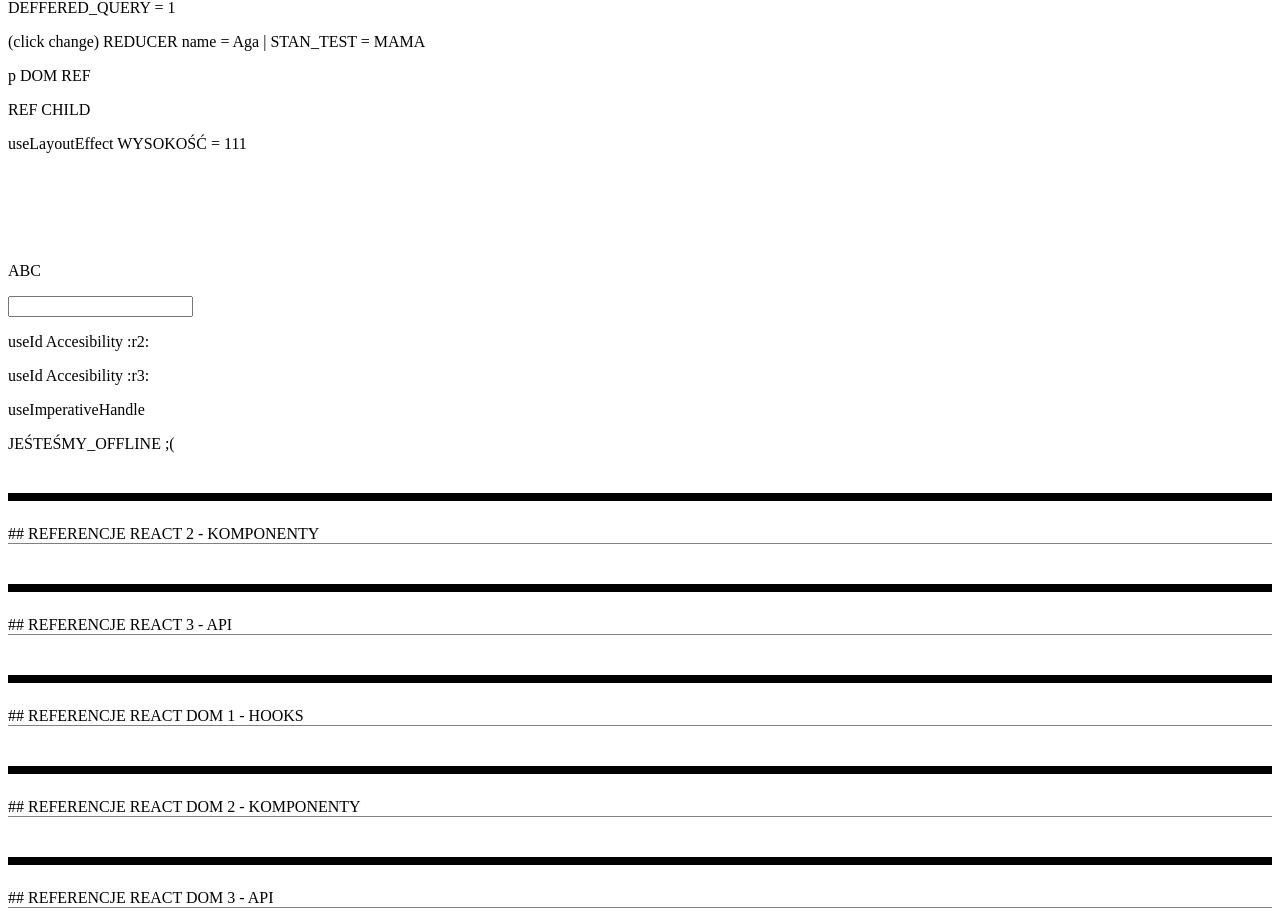
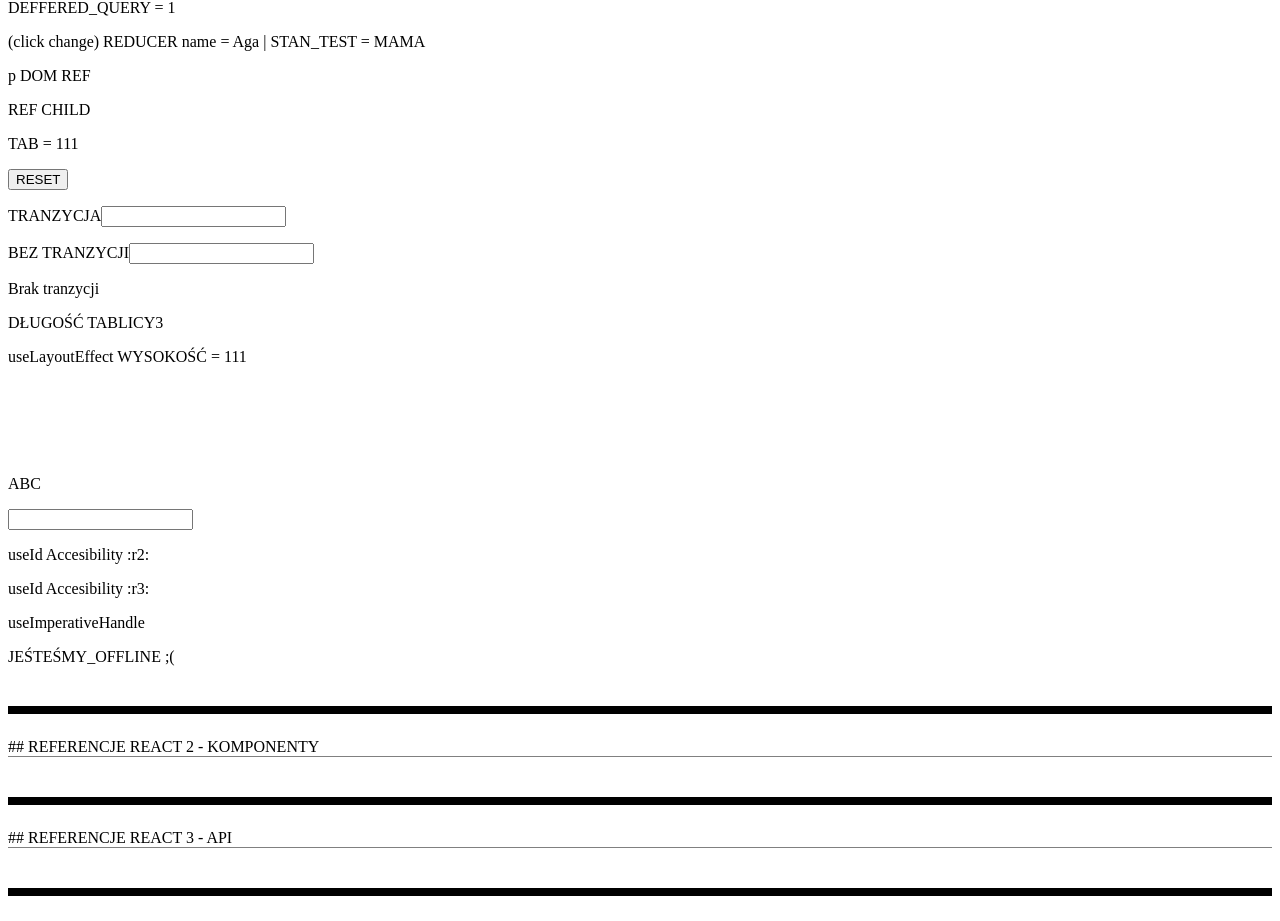
Before and after one commit to MaciejRog/CHEATSHEET_REACT, a React (Vite) app: page / in a window 1280 px wide. Shown: the part 2259-3180 px from the top of the page. Built offline with nearby package versions, Linux system fonts and the light colour scheme; no server answers.

Commit message:
add react hook useTransition info

```diff
--- a/src/2_REFERENCJE/1_ref_REACT/1_Hooks/ReactHooks.jsx
+++ b/src/2_REFERENCJE/1_ref_REACT/1_Hooks/ReactHooks.jsx
@@ -16,6 +16,7 @@
   useRef,
   useState,
   useSyncExternalStore,
+  useTransition,
 } from "react";
 
 function ReactHooks() {
@@ -34,6 +35,7 @@
       <ReactHooksDefferedValue />
       <ReactHooksReducer />
       <ReactHooksRef />
+      <ReactHooksTransition />
 
       {/* ##### CODZIENNE UŻYCIE + TYLKO CLIENT SIDE */}
       <ReactHooksEffect />
@@ -786,8 +788,110 @@
 }
 
 // #################################
-// ####
+// #### useTransition | pozwala aktualizować STAN bez blokowania UI
 // VVVVVVVVVVVVVVVVVVVVVVVVVVVVVVVVV
+
+function ReactHooksTransition() {
+  /*
+  const [isPending, startTransition] = useTransition()
+
+  //    isPending -> flaga informująca czy jest trwająca tranzycja
+  //    startTransition -> Funkcja, która pozwala oznaczyć zmianę jako tranzycję [przyjmuje 1 arument funkcję, w której updatujemy stany]
+
+  TRANYSCJE POMAGAJA nie wpadać w niechciany <Suspance> [oznaczone nimi zmiany go nie wywołają]
+
+  ZASTRZEZENIA:
+    - jeśli musimy wywołac tranzycję z innego miejsca zastosujmy (startTransition [ale z poza useTransition (PROSTO z REACT)])
+          działa tak samo tylko nie ma 'isPending'
+    - zadziała gdy wywołujemy settery stanu (dla CUSTOM_HOOK i PROPS stosować 'useDefferedValue')
+    - update STANU oznaczonego jako 'TRANZYCJA' będzie PRZERWANY przez inne UPDATY STANU i ponownie wywołany
+          np: GRAF jako Tranzycja to gdy zaczniemy wpisywać w input to przerwie update grafu, zaktualizuje input state i wroci do grafu
+    - WIELE TRANZYCJI jest batchowanych razem (doiero zmiana wszystkich wywoła rerender)[ZAPEWNE ZOSTANIE USUNIETE Z CZASEM]
+
+    - NIE OPAKOWYWAĆ AKTUALIZACJI CONTROLOWANYCH POL formualrza w TRANZYCJE (setInput1 -> to nie w tranzycji)
+    - nie wywoływać timeoutów/intervałów w startTransition (wtedy nie działa)
+          zamiast tego opakować startTransition w timeoutów/intervałów !!!
+    - wywołuje się natychmiast  (ponizej będzie '1''2''3') -> tylko SETY STANOW są Oznaczone jako TRANISTION
+              console.log(1);
+              startTransition(() => {
+                console.log(2);
+                setPage('/about');
+              });
+              console.log(3);
+
+  EKSPERYMENTALNE - pokazywanie błędu jeśli funkcja w 'startTransition' zwróci błąd
+    <ErrorBoundry fallback={<p>Bład w tranzycji</p>}>
+      <ComponentZuseTransition/>
+    </ErrorBoundry>
+  */
+
+  const [input1, setInput1] = useState("");
+  const [input2, setInput2] = useState("");
+  const [tab, setTab] = useState("111");
+  const [isPending, startTransition] = useTransition();
+
+  return (
+    <div>
+      <p>TAB = {tab}</p>
+      <button
+        onClick={() => {
+          console.log("@@ RESET WYWOŁANY");
+          setTab("111");
+          setInput1("");
+          setInput2("");
+        }}
+      >
+        RESET
+      </button>
+      <p>
+        <label>
+          TRANZYCJA
+          <input
+            onChange={(e) => {
+              const value = e.target.value;
+              setInput1(value);
+
+              // ZMIANY W TYM NIE BLOKUJA przycisku RESET [NIE BLOKUJA UI]
+              startTransition(() => {
+                setTab((prev) => prev + value);
+              });
+            }}
+            value={input1}
+          ></input>
+        </label>
+      </p>
+      <p>
+        <label>
+          BEZ TRANZYCJI
+          <input
+            onChange={(e) => {
+              setInput2(e.target.value);
+
+              // ZMIANY W TYM BLOKUJA przycisk RESET dopóki CHILD sie nie wyrenderuje
+              setTab((prev) => prev + e.target.value);
+            }}
+            value={input2}
+          ></input>
+        </label>
+      </p>
+      <span>{isPending ? "Trwająca tranzycja" : "Brak tranzycji"}</span>
+      <ReactHooksTransitionChild tab={tab} />
+    </div>
+  );
+}
+
+const ReactHooksTransitionChild = memo(function ReactHooksTransitionChildInner({
+  tab,
+}) {
+  if (tab !== "111") {
+    let i = 0;
+    while (i < 1000000000) {
+      i++;
+    }
+  }
+
+  return <p>DŁUGOŚĆ TABLICY{tab.length}</p>;
+});
 
 // #################################
 // ####
```
